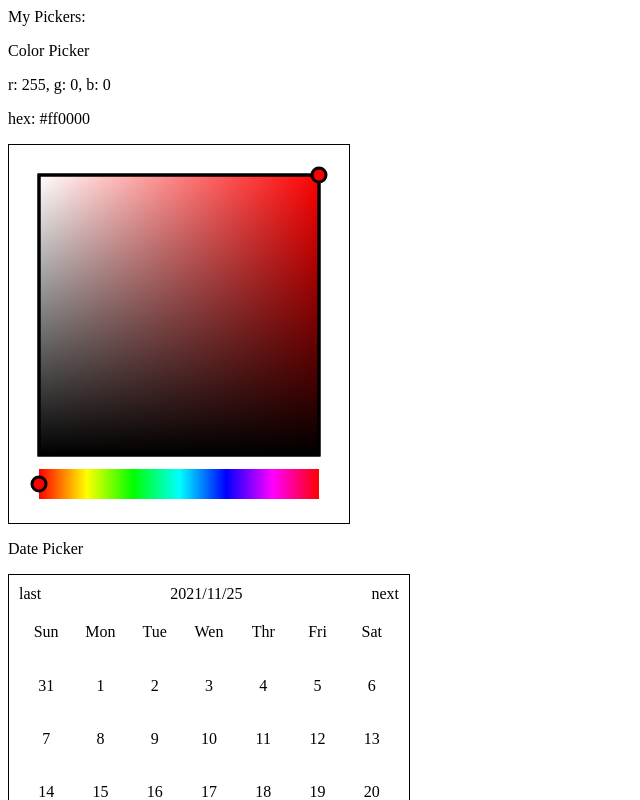
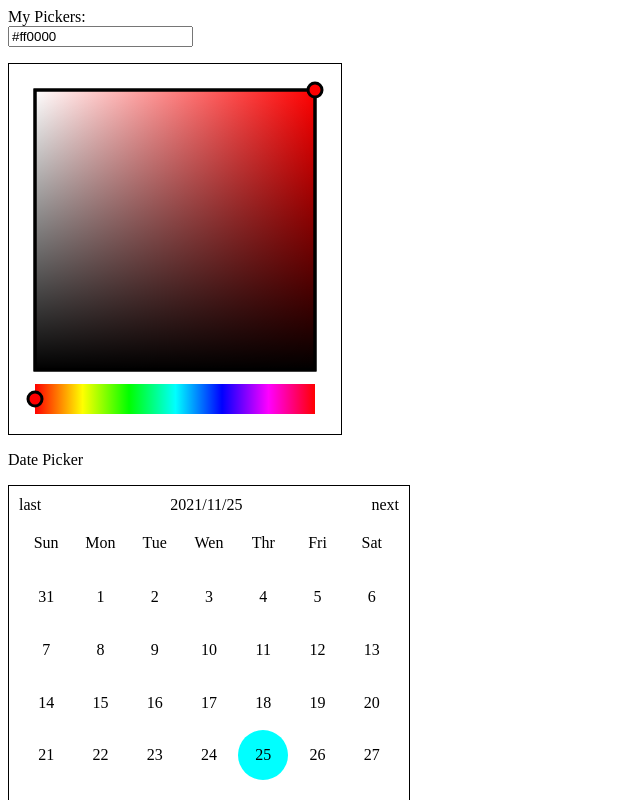
Before and after one commit to MuJungHo/react-pickers, a React (Create React App) app: page / in a window 1280 px wide. Shown: the top 800 px of the page, without its empty margins (0-640 px from the left). Built offline with nearby package versions, Linux system fonts and the light colour scheme.

Commit message:
[修正] 顏色選擇器樣式

```diff
--- a/src/components/ColorPicker.js
+++ b/src/components/ColorPicker.js
@@ -272,12 +272,10 @@ const ColorPicker = ({ value, onChange }) => {
   // }, [rgb])
   return (
     <div style={{ userSelect: 'none' }}>
-      <p>Color Picker</p>
-      <p>{`r: ${rgb.r}, g: ${rgb.g}, b: ${rgb.b}`}</p>
-      <p>{`hex: ${rgbToHex(rgb.r, rgb.g, rgb.b)}`}</p>
-      <div style={{ border: '1px solid', width: 300, padding: 20 }}>
-        <ColorBoard setCoordinate={setCoordinate} rgb={rgb} barRGB={barRGB} onChange={onChange}/>
-        <ColorBar setBarRatio={setBarRatio} barRGB={barRGB} barRatio={barRatio} rgb={rgb} onChange={onChange}/>
+      <input style={{ marginBottom: 16 }} type="text" value={rgbToHex(rgb.r, rgb.g, rgb.b)} readOnly />
+      <div style={{ border: '1px solid', width: 300, padding: 16 }}>
+        <ColorBoard setCoordinate={setCoordinate} rgb={rgb} barRGB={barRGB} onChange={onChange} />
+        <ColorBar setBarRatio={setBarRatio} barRGB={barRGB} barRatio={barRatio} rgb={rgb} onChange={onChange} />
       </div>
     </div>
   )
```
